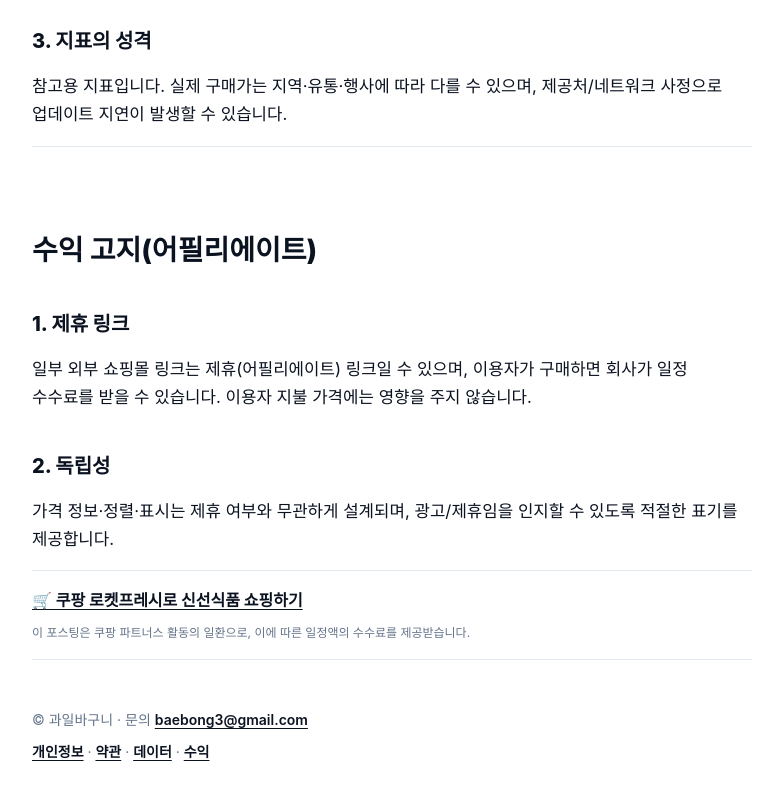
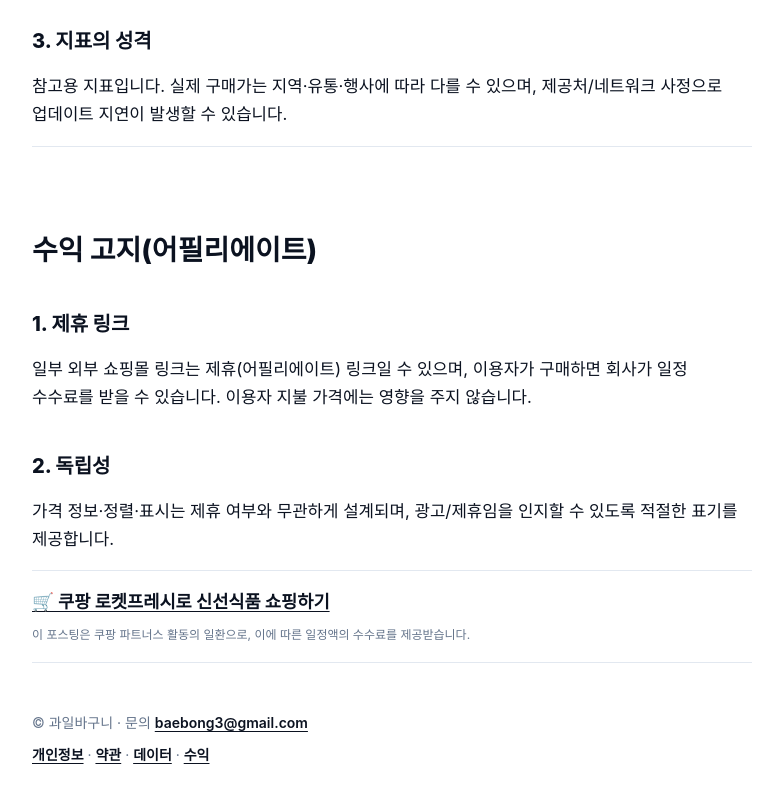
Before and after one commit to baebong3/fruitbasket-legal, a plain HTML site: page index.html in a window 1280 px wide. Shown: the part 2435-3235 px from the top of the page, without its empty margins (248-1031 px from the left). Drawn offline with Linux system fonts and the light colour scheme; a script that the page names is missing.

Commit message:
Modify Coupang link and include ad script
Updated Coupang link and added script for ads partners.

```diff
--- a/index.html
+++ b/index.html
@@ -8,17 +8,22 @@
   <meta name="description" content="과일바구니의 개인정보 처리방침, 서비스 이용약관, 데이터 출처 및 고지, 수익 고지(어필리에이트)를 안내합니다.">
   <meta name="color-scheme" content="light dark" />
 
-  <link rel="canonical" href="https://fruitbasket-legal.pages.dev/"> <meta name="robots" content="index,follow">
+  <link rel="canonical" href="https://fruitbasket-legal.pages.dev/">
+  <meta name="robots" content="index,follow">
   <meta property="og:type" content="website">
   <meta property="og:locale" content="ko_KR">
   <meta property="og:site_name" content="과일바구니 정책 센터">
   <meta property="og:title" content="과일바구니 정책 센터">
   <meta property="og:description" content="과일바구니의 개인정보 처리방침, 이용약관, 데이터 출처, 제휴 수익 고지를 한 곳에서 확인하세요.">
-  <meta property="og:url" content="https://fruitbasket-legal.pages.dev/"> <meta property="og:image" content="https://fruitbasket-legal.pages.dev/og.png"> <meta property="og:image:alt" content="과일바구니 정책 센터 미리보기 이미지">
+  <meta property="og:url" content="https://fruitbasket-legal.pages.dev/">
+  <meta property="og:image" content="https://fruitbasket-legal.pages.dev/og.png">
+  <meta property="og:image:alt" content="과일바구니 정책 센터 미리보기 이미지">
   <meta name="twitter:card" content="summary_large_image">
   <meta name="twitter:title" content="과일바구니 정책 센터">
   <meta name="twitter:description" content="개인정보, 약관, 데이터 출처, 제휴 수익 고지 안내.">
-  <meta name="twitter:image" content="https://fruitbasket-legal.pages.dev/og.png"> <link rel="icon" href="/favicon.ico">
+  <meta name="twitter:image" content="https://fruitbasket-legal.pages.dev/og.png">
+
+  <link rel="icon" href="/favicon.ico">
   <link rel="icon" type="image/png" sizes="192x192" href="/icon-192.png">
   <link rel="apple-touch-icon" sizes="180x180" href="/apple-touch-icon.png">
   <meta name="theme-color" media="(prefers-color-scheme: light)" content="#10b981">
@@ -125,12 +130,23 @@
   <p>가격 정보·정렬·표시는 제휴 여부와 무관하게 설계되며, 광고/제휴임을 인지할 수 있도록 적절한 표기를 제공합니다.</p>
 
   <div class="divider"></div>
-  <a href="https://link.coupang.com/a/c3NJnc" target="_blank" rel="noopener noreferrer" class="link">
-    <b>🛒 쿠팡 로켓프레시로 신선식품 쇼핑하기</b>
+
+  <a href="YOUR_COUPANG_URL_HERE"
+     target="_blank"
+     rel="noopener noreferrer"
+     class="link"
+     style="font-size: 1.1rem; font-weight: 700;">
+    🛒 쿠팡 로켓프레시로 신선식품 쇼핑하기
   </a>
   <p style="font-size: 12px; color: var(--sub); margin-top: 8px;">
     이 포스팅은 쿠팡 파트너스 활동의 일환으로, 이에 따른 일정액의 수수료를 제공받습니다.
   </p>
+  <script src="https://ads-partners.coupang.com/g.js"></script>
+  <script>
+      new PartnersCoupang.G({
+          id: 1 // TODO: 발급받은 실제 ID로 변경하세요
+      });
+  </script>
   <div class="divider"></div>
 
   <footer>
```
